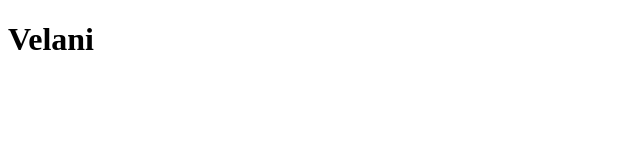
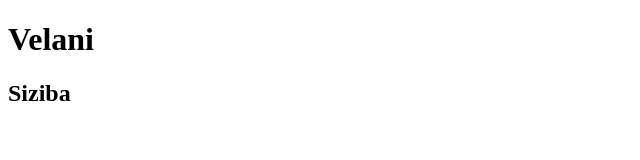
Before and after one commit to Velani2023/MyApp-Creation, a plain HTML site: page login.html in a window 1280 px wide. Shown: the whole page, without its empty margins (0-640 px from the left). Drawn offline with Linux system fonts and the light colour scheme.

Commit message:
Added hello

```diff
--- a/login.html
+++ b/login.html
@@ -9,6 +9,7 @@
 <body>
     <div>
         <h1>Velani</h1>
+        <h2>Siziba</h2>
     </div>
 </body>
 </html>
```
